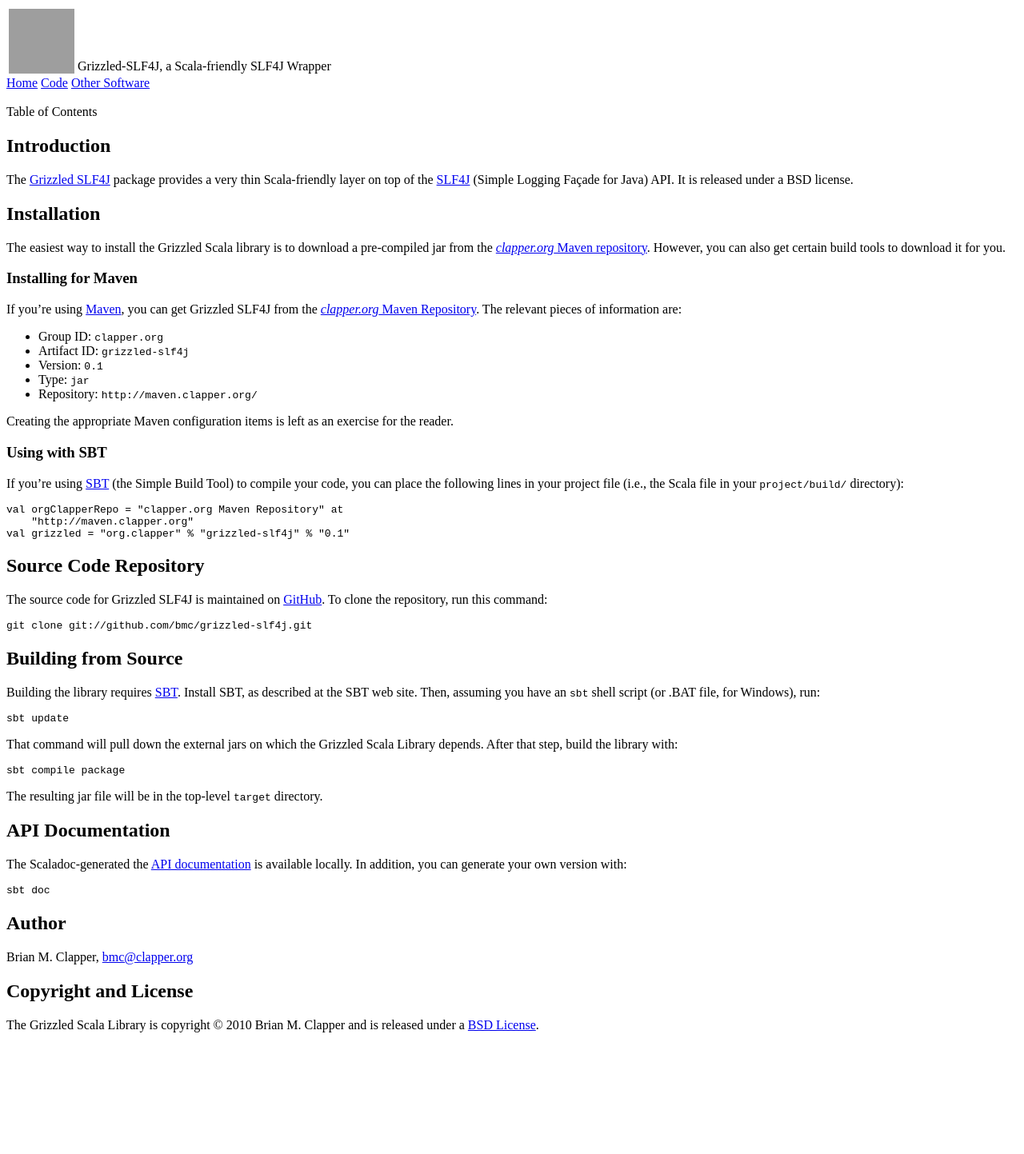
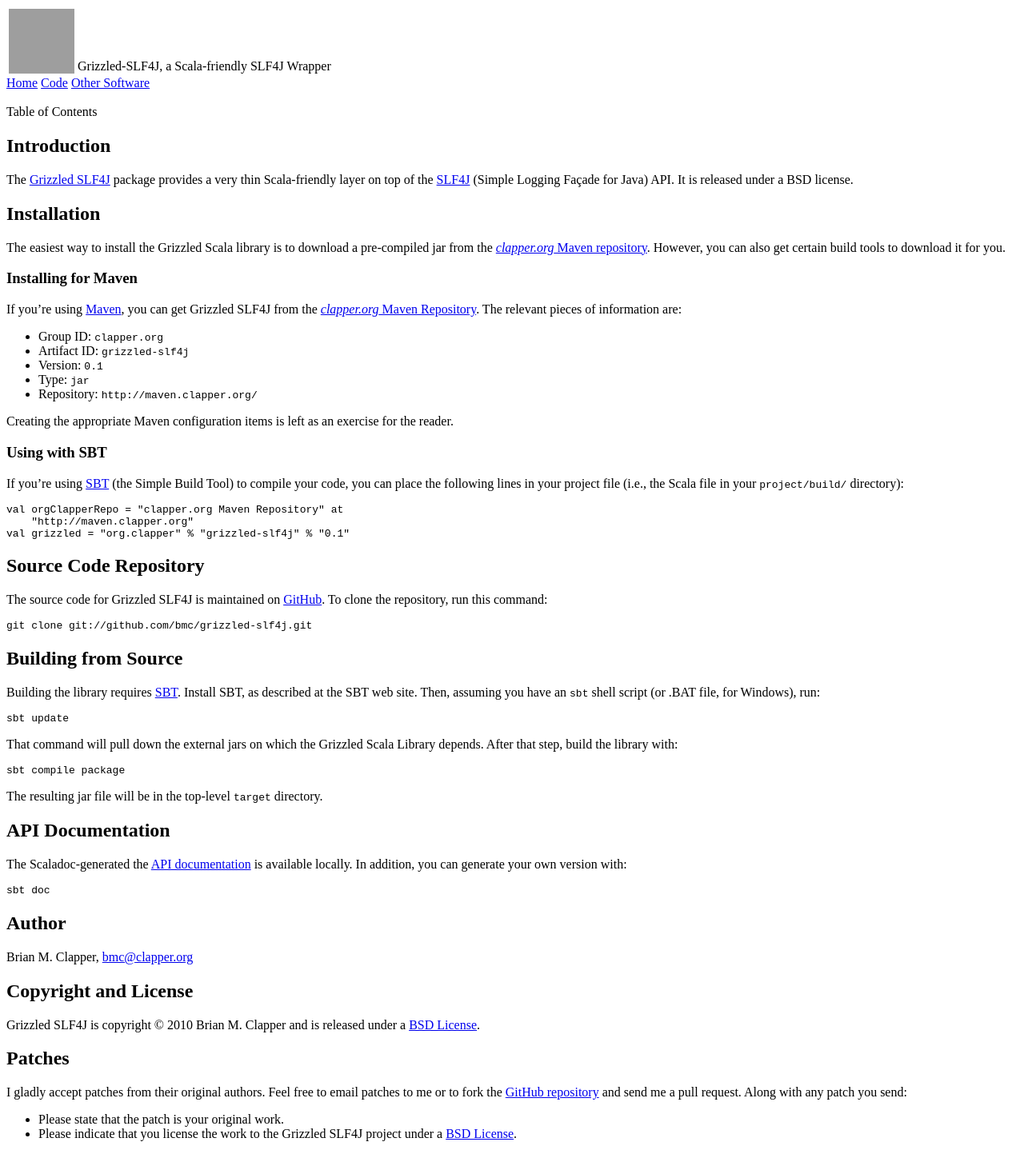
Before and after one commit to bmc/grizzled-slf4j, a Jekyll site: the page built from index.md, in a window 1280 px wide. Shown: the whole page at 80% size. Built offline with Jekyll 4.4.1, drawn with Linux system fonts in a browser that asks for light colours; before the commit the page ends 1307 px from its top, so only the background shows below that.

Commit message:
Added patch policy

```diff
--- a/index.md
+++ b/index.md
@@ -74,8 +74,18 @@
 
 ## Copyright and License
 
-The Grizzled Scala Library is copyright &copy; 2010 Brian M. Clapper
-and is released under a [BSD License][].
+Grizzled SLF4J is copyright &copy; 2010 Brian M. Clapper and is released
+under a [BSD License][].
+
+## Patches
+
+I gladly accept patches from their original authors. Feel free to email
+patches to me or to fork the [GitHub repository][] and send me a pull
+request. Along with any patch you send:
+
+* Please state that the patch is your original work.
+* Please indicate that you license the work to the Grizzled SLF4J project
+  under a [BSD License][].
 
 [BSD License]: license.html
 [Scala]: http://www.scala-lang.org/
```
